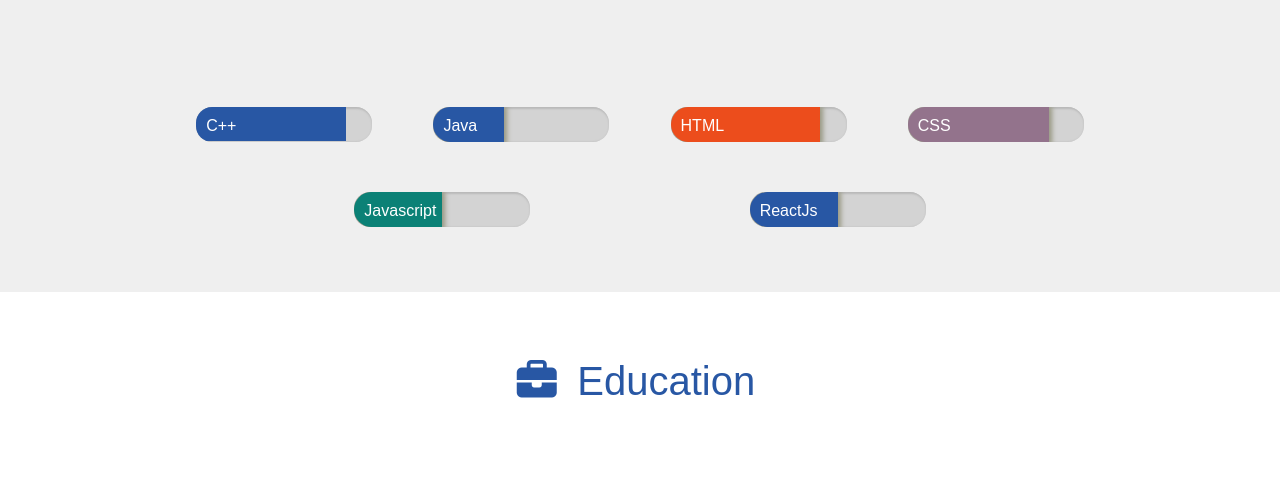
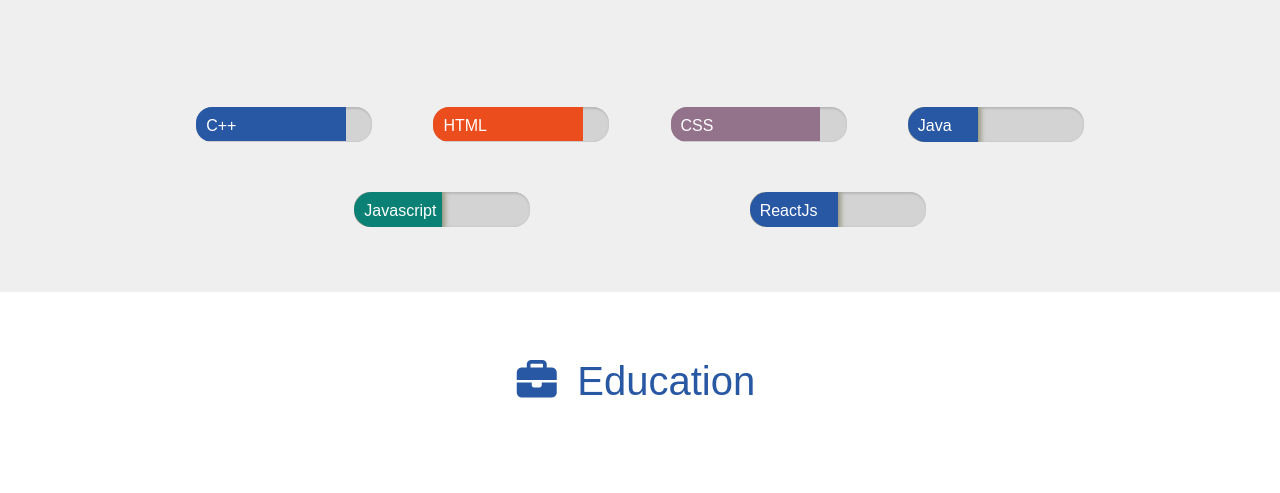
Before and after one commit to arindamparia/MyResume, a plain HTML site: page index.html in a window 1280 px wide. Shown: the part 864-1357 px from the top of the page. Drawn offline with Linux system fonts and the light colour scheme.

Commit message:
my resume

```diff
--- a/index.html
+++ b/index.html
@@ -109,23 +109,27 @@
                 </a>
             </div>
             <div class="skill-progress">
-                <div class="forty-percent mb-blue">
-                    <div class="skill-name">
-                        <span> Java </span>
-                    </div>
-                </div>
-            </div>
-            <div class="skill-progress">
+                <a href="https://certificate.codingninjas.com/view/e827f775920648fe" target="_blank">
                     <div class="eighty-five-percent mb-orange">
                         <div class="skill-name">
                             <span> HTML </span>
                         </div>
                     </div>
+                </a>
             </div>
             <div class="skill-progress">
-                <div class="eighty-percent mb-light-purple">
+                <a href="https://certificate.codingninjas.com/view/e827f775920648fe" target="_blank">
+                    <div class="eighty-five-percent mb-light-purple">
                         <div class="skill-name">
                             <span> CSS </span>
+                        </div>
+                    </div>
+                </a>
+            </div>
+            <div class="skill-progress">
+                <div class="forty-percent mb-blue">
+                    <div class="skill-name">
+                        <span> Java </span>
                     </div>
                 </div>
             </div>
```
Lines whose indentation alone changed are shown as unchanged.
